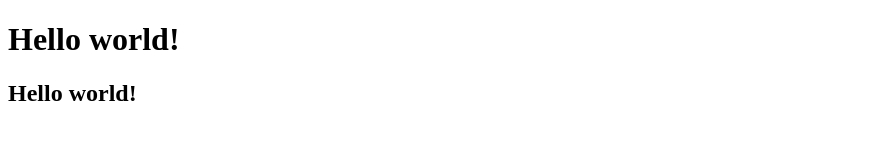
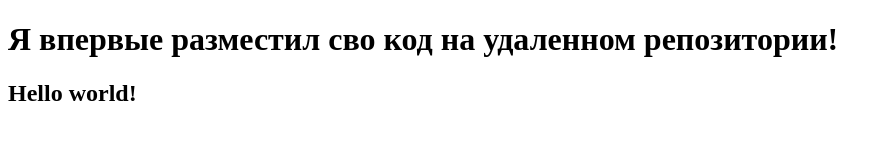
Before and after one commit to kotofetus/new-repo, a plain HTML site: page index.html in a window 1280 px wide. Shown: the whole page, without its empty margins (0-891 px from the left). Drawn offline with Linux system fonts and the light colour scheme.

Commit message:
new commit

```diff
--- a/index.html
+++ b/index.html
@@ -3,10 +3,10 @@
 <head>
     <meta charset="UTF-8">
     <meta name="viewport" content="width=device-width, initial-scale=1.0">
-    <title>Document</title>
+    <title>New git project</title>
 </head>
 <body>
-<h1>Hello world!</h1>
+<h1>Я впервые разместил сво код на удаленном репозитории!</h1>
 <h2>Hello world!</h2>
 </body>
 </html>
```
